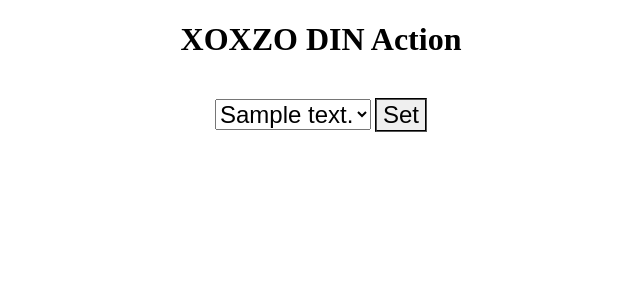
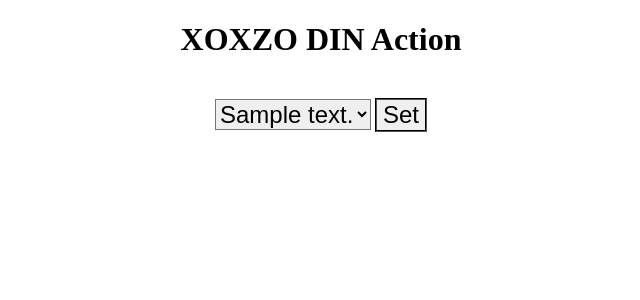
Before and after one commit to xoxzo/din-action-server-demo, a Django app: page /din-action/index in a window 1280 px wide. Shown: the top 300 px of the page, without its empty margins (319-959 px from the left). Run offline with Django 3.2, Linux system fonts and the light colour scheme; tables that the repository leaves empty hold one stand-in row (values such as "Sample post").

Commit message:
fix style

```diff
--- a/din_action/templates/din_action/index.html
+++ b/din_action/templates/din_action/index.html
@@ -11,7 +11,7 @@
 <br>
 <form action="{% url 'select_action' %}" method="post" style="text-align: center">
   {% if actions %}
-    <select name="action_id" style="font-size: x-large">
+    <select name="action_id" style="border-style: groove;font-size: x-large">
       {% for action in actions %}
         {%  if forloop.counter0 == selected_id %}
           <option value="{{action.id}}" selected>{{action.action_text}}</option>
```
Also changed, not shown: 1 other file.
